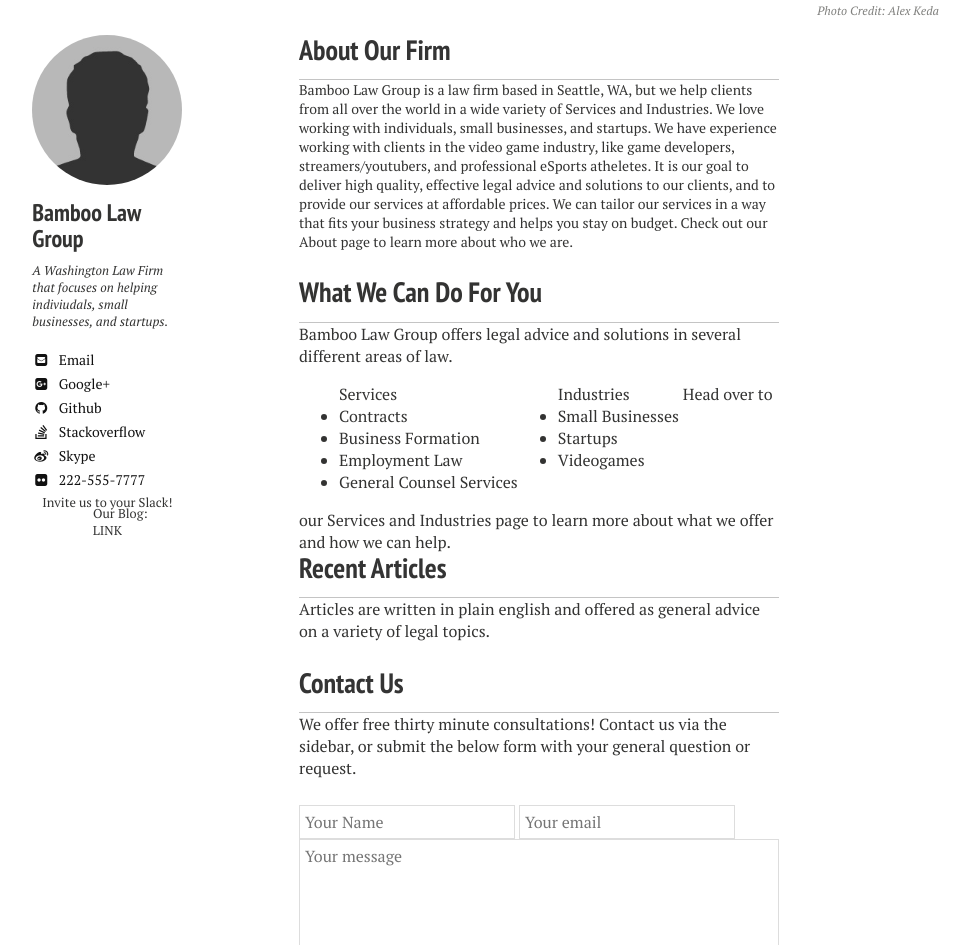
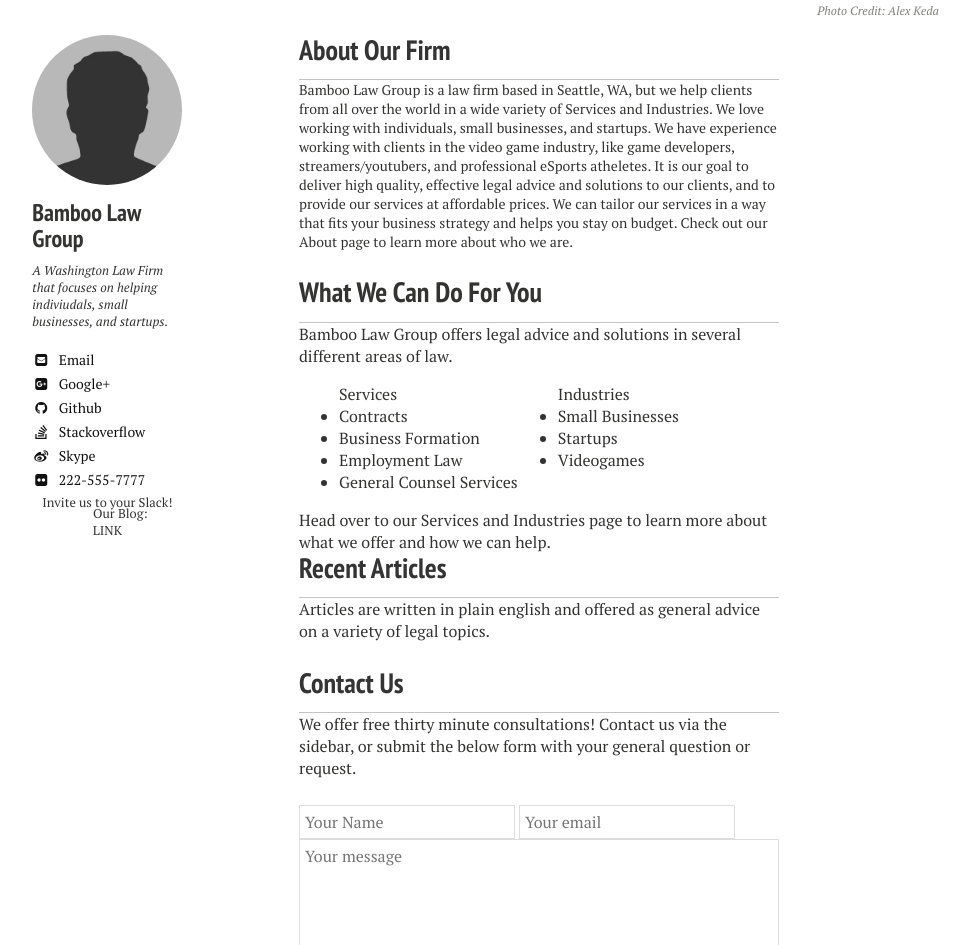
Before and after one commit to nerdyfergy/blg-site-mm3, a Jekyll site: the page built from index.md, in a window 1280 px wide. Shown: the part 536-1481 px from the top of the page, without its empty margins (21-991 px from the left). Built offline with Jekyll 4.4.1, drawn with Linux system fonts in a browser that asks for light colours; nearby versions of some CDN libraries.

Commit message:
Update _static.html

```diff
--- a/_includes/_static.html
+++ b/_includes/_static.html
@@ -26,6 +26,7 @@
         </ul>
       </div>
     </div>
+    <div class="clear clearfix"></div>
     Head over to our <a href="{{ site.url}}/services/">Services and Industries</a> page to learn more about what we offer and how we can help.
 
   </article>
```
